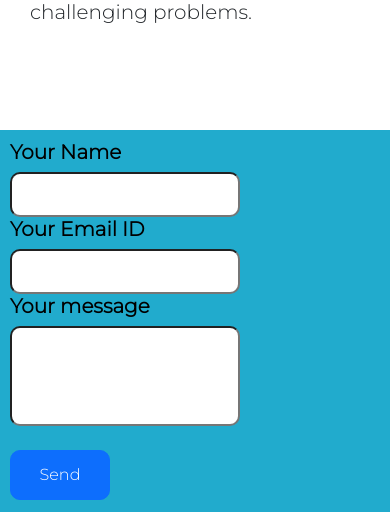
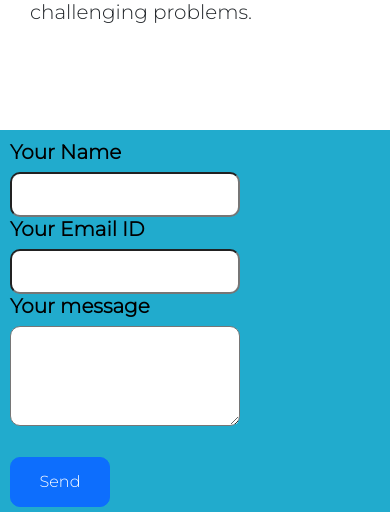
Before and after one commit to Preetimarwah/Portfolio, a React app: page / in a window 390 px wide. Shown: the part 2651-3163 px from the top of the page. Built offline with nearby package versions, Linux system fonts and the light colour scheme; a web font is replaced by a local one.

Commit message:
commiting

```diff
--- a/src/components/Footer.css
+++ b/src/components/Footer.css
@@ -24,6 +24,13 @@
 }
 
 .Footer input{
+    width:400px;
+    height:45px;
+    border-radius:10px;
+    font-weight:bold;
+}
+
+.Footer textarea{
     width:400px;
     height:45px;
     border-radius:10px;
@@ -80,4 +87,10 @@
     font-weight:bold;
 }
 
+.Footer textarea{
+    width:230px;
+    height:45px;
+    border-radius:10px;
+    font-weight:bold;
 }
+}
--- a/src/components/Footer.js
+++ b/src/components/Footer.js
@@ -5,17 +5,17 @@ const Footer = () => {
     return (
         <div id="Contactme">
             <div className="Footer">
+            <form name="contact" data-netlify="true">
+                <h5>Your Name</h5>
+               <input name="name" type="textbox"/>
+               <h5>Your Email ID</h5>
+               <input name="email" type="textbox"/>
+               <h5>Your message</h5>
+               <textarea name="message"type="textarea" style={{height:"100px"}}/><br/> <br/>
             <div>
-                <h5>Your Name</h5>
-               <input type="textbox"/>
-               <h5>Your Email ID</h5>
-               <input type="textbox"/>
-               <h5>Your message</h5>
-               <input type="textarea" style={{height:"100px"}}/><br/> <br/>
-            <div>
-           <button className="Send-Button btn btn-primary" >Send</button>
+           <button type="submit"className="Send-Button btn btn-primary" >Send</button>
             </div>
-            </div>
+            </form>
             <div className="Second-Flexbox">
                <div> <h4> Click on below icons to visit my social media profile</h4>
                <a href="https://github.com/Preetimarwah">   <img src="/github.png" alt=""/></a>
```
